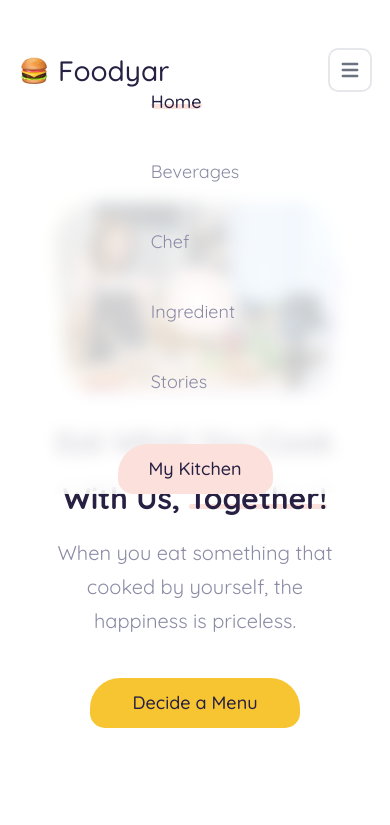
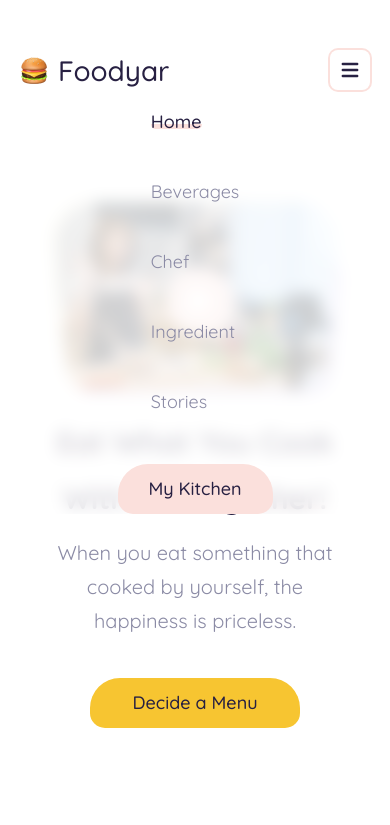
Before and after one commit to obipranata/foodyar-tailwindcss, a plain HTML site: page index.html in a window 390 px wide. Both pictures are taken after a click on the button "Open main menu". Shown: the top 825 px of the page. Drawn offline with nearby package versions, Linux system fonts and the light colour scheme; a web font is replaced by a local one.

Commit message:
update background hamburger

```diff
--- a/index.html
+++ b/index.html
@@ -67,7 +67,7 @@
         </div>
       </a>
       <button data-collapse-toggle="navbar-defaults" type="button"
-        class="inline-flex items-center p-2 ml-3 text-sm text-gray-500 rounded-lg lg:hidden hover:bg-gray-100 focus:outline-none focus:ring-2 focus:ring-gray-200 dark:text-gray-400 dark:hover:bg-gray-700 dark:focus:ring-gray-600"
+        class="inline-flex items-center p-2 ml-3 text-sm text-foodyar rounded-lg lg:hidden hover:bg-[#FBE0DC] hover:text-white focus:outline-none focus:ring-2 focus:ring-[#FBE0DC] "
         aria-controls="navbar-defaults" aria-expanded="false">
         <span class="sr-only">Open main menu</span>
         <svg class="w-6 h-6" aria-hidden="true" fill="currentColor" viewBox="0 0 20 20"
@@ -78,7 +78,7 @@
         </svg>
       </button>
       <div id="navbar-defaults" class="hidden lg:block w-full">
-        <div class="menu flex flex-col md:flex-row justify-center lg:justify-end items-center gap-[50px]">
+        <div class="menu flex flex-col md:flex-row justify-center lg:justify-end items-center gap-[50px] mt-5 lg:mt-0">
           <ul class="flex flex-col md:flex-row gap-[46px]">
             <li><a class="active" href="#">Home</a></li>
             <li><a href="#">Beverages</a></li>
```
